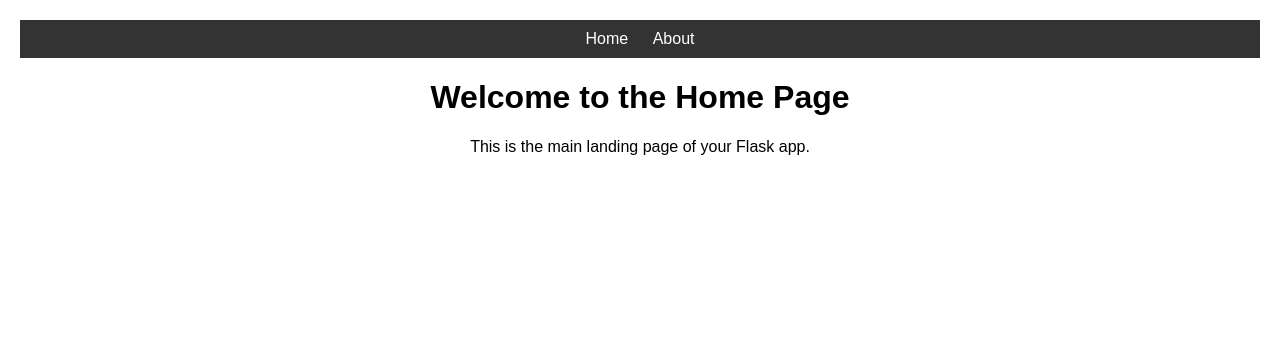
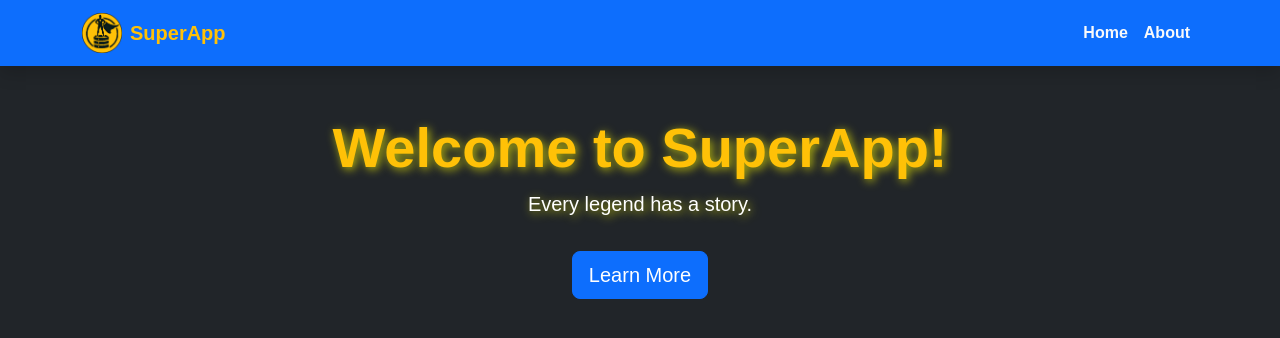
Before and after one commit to miketeachestech/example-superhero-flask-crud-pwa, a Flask app: page / in a window 1280 px wide. Shown: the top 338 px of the page. Run offline with Flask 3, Linux system fonts and the light colour scheme.

Commit message:
Added superhero themed logo and styling.

```diff
--- a/app/static/styles.css
+++ b/app/static/styles.css
@@ -1,25 +1,25 @@
 body {
-    font-family: Arial, sans-serif;
-    margin: 20px;
-    padding: 0;
-    text-align: center;
+    font-family: 'Arial', sans-serif;
 }
 
-nav {
-    background-color: #333;
-    padding: 10px;
+.navbar {
+    box-shadow: 0 4px 10px rgba(0, 0, 0, 0.2);
 }
 
-nav a {
-    color: white;
-    margin: 0 10px;
-    text-decoration: none;
+h1, .lead {
+    text-shadow: 2px 2px 10px rgba(255, 255, 0, 0.7);
 }
 
-nav a:hover {
-    text-decoration: underline;
+.navbar-nav .nav-link {
+    padding: 10px 15px;
+    font-weight: bold;
+    transition: all 0.3s ease-in-out;  /* Smooth transition */
+    border-radius: 5px;  /* Slightly rounded edges */
 }
 
-.content {
-    margin-top: 20px;
+/* Hover effect - Add a glowing superhero-like feel */
+.navbar-nav .nav-link:hover {
+    background-color: rgba(255, 255, 255, 0.2); /* Light glow effect */
+    text-shadow: 0 0 8px rgba(255, 255, 0, 0.8); /* Yellow glow text */
+    color: #ffeb3b !important; /* Bright yellow text */
 }
--- a/app/templates/base.html
+++ b/app/templates/base.html
@@ -4,16 +4,51 @@
     <meta charset="UTF-8">
     <meta name="viewport" content="width=device-width, initial-scale=1.0">
     <title>{{ title }}</title>
+
+    <!-- Bootstrap CSS -->
+    <link
+        href="https://cdn.jsdelivr.net/npm/bootstrap@5.3.0/dist/css/bootstrap.min.css"
+        rel="stylesheet">
+
+    <!-- Custom CSS -->
     <link rel="stylesheet" href="{{ url_for('static', filename='styles.css') }}">
 </head>
-<body>
-    <nav>
-        <a href="{{ url_for('main.home') }}">Home</a>
-        <a href="{{ url_for('main.about') }}">About</a>
+<body class="bg-dark text-white">
+
+    <!-- Navbar -->
+    <nav class="navbar navbar-expand-lg navbar-dark bg-primary shadow">
+        <div class="container">
+            <!-- Logo & Brand (using Flexbox to align them) -->
+            <a class="navbar-brand d-flex align-items-center fw-bold text-warning" href="{{ url_for('main.home') }}">
+                <img src="{{ url_for('static', filename='logo.png') }}" alt="Logo" width="40" height="40" class="me-2">
+                <span>SuperApp</span>
+            </a>
+
+            <!-- Navbar Toggle (for mobile) -->
+            <button class="navbar-toggler" type="button" data-bs-toggle="collapse" data-bs-target="#navbarNav">
+                <span class="navbar-toggler-icon"></span>
+            </button>
+
+            <!-- Links on the right -->
+            <div class="collapse navbar-collapse justify-content-end" id="navbarNav">
+                <ul class="navbar-nav">
+                    <li class="nav-item">
+                        <a class="nav-link text-light" href="{{ url_for('main.home') }}">Home</a>
+                    </li>
+                    <li class="nav-item">
+                        <a class="nav-link text-light" href="{{ url_for('main.about') }}">About</a>
+                    </li>
+                </ul>
+            </div>
+        </div>
     </nav>
 
-    <div class="content">
+    <!-- Page Content -->
+    <div class="container mt-5">
         {% block content %}{% endblock %}
     </div>
+
+    <!-- Bootstrap JS -->
+    <script src="https://cdn.jsdelivr.net/npm/bootstrap@5.3.0/dist/js/bootstrap.bundle.min.js"></script>
 </body>
 </html>
--- a/app/templates/home.html
+++ b/app/templates/home.html
@@ -1,6 +1,9 @@
 {% extends "base.html" %}
 
 {% block content %}
-    <h1>Welcome to the Home Page</h1>
-    <p>This is the main landing page of your Flask app.</p>
+<div class="text-center">
+    <h1 class="display-4 text-warning fw-bold">Welcome to SuperApp!</h1>
+    <p class="lead">Every legend has a story.</p>
+    <a href="{{ url_for('main.about') }}" class="btn btn-primary btn-lg mt-3">Learn More</a>
+</div>
 {% endblock %}
```
Also changed, not shown: app/templates/about.html (+5 -2 lines), app/static/logo.png (added).
